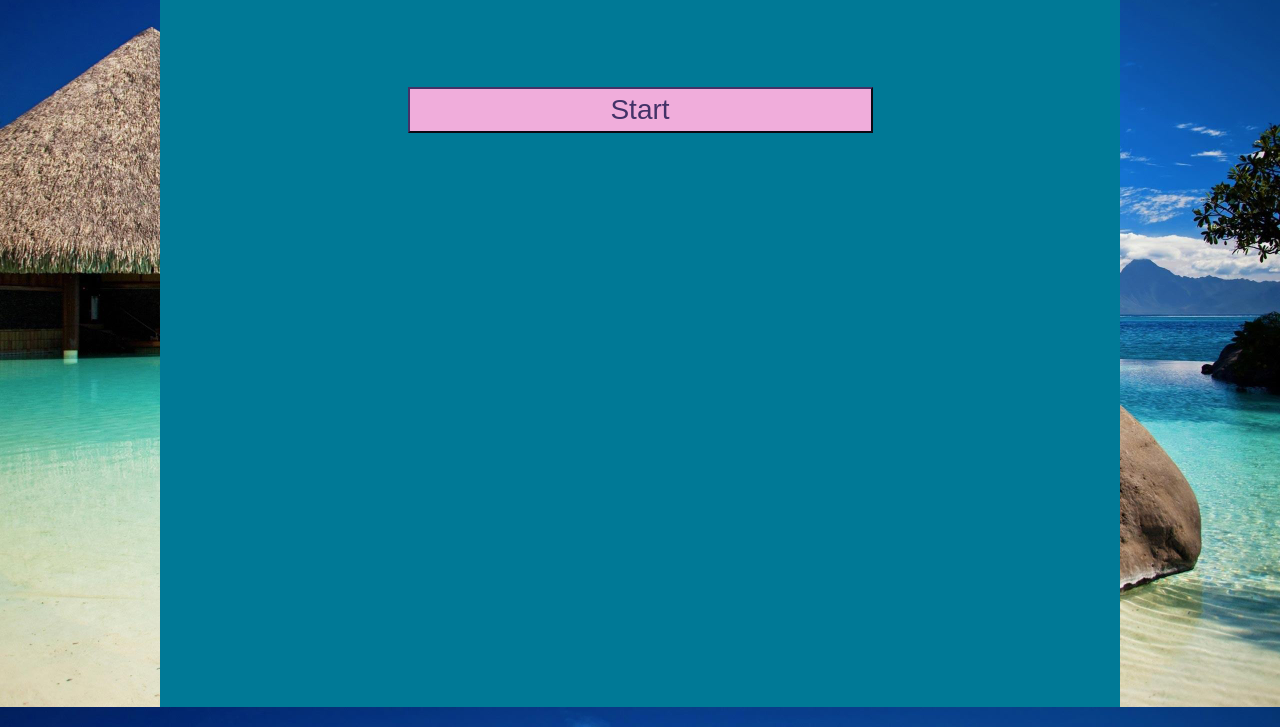
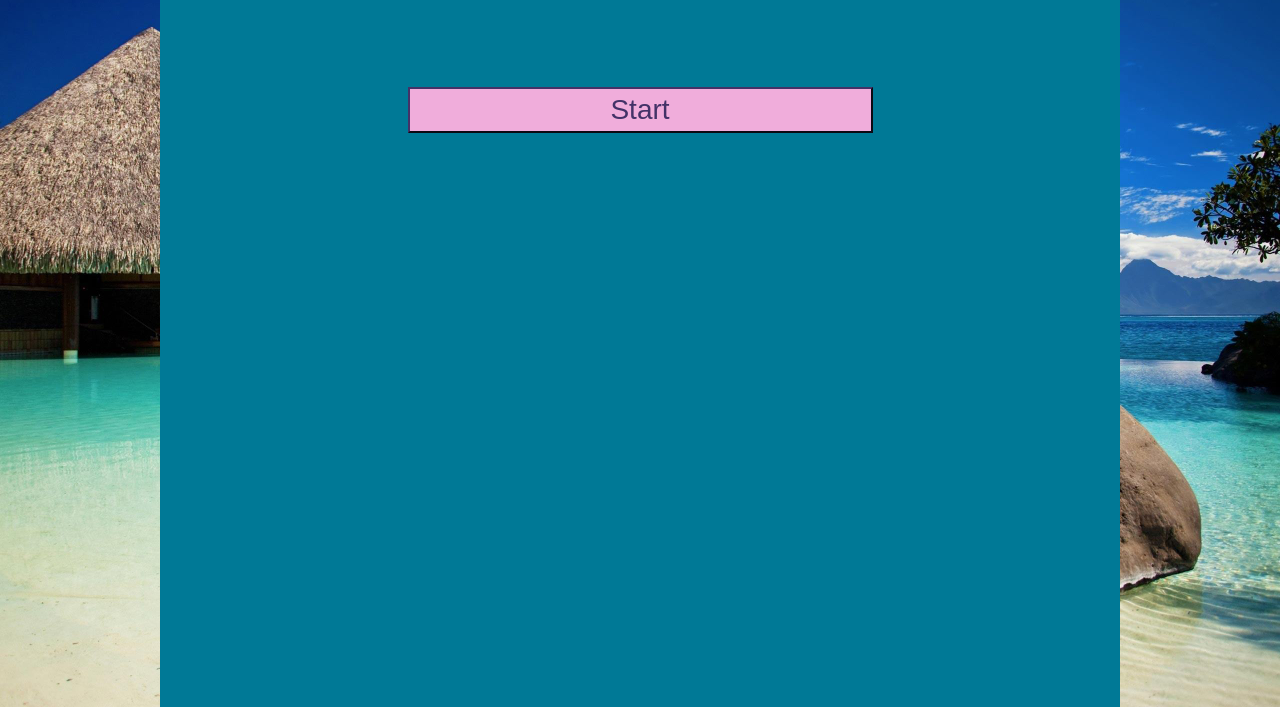
Before and after one commit to lizbeth523/TriviaGame, a plain HTML site: page index.html in a window 1280 px wide. Shown: the part 93-820 px from the top of the page. Drawn offline with nearby package versions, Linux system fonts and the light colour scheme; a web font is replaced by a local one.

Commit message:
update 8/26/17 22:01

```diff
--- a/assets/css/style.css
+++ b/assets/css/style.css
@@ -1,5 +1,6 @@
 body {
 	background-image: url("../images/background.jpg");
+	/*background-repeat: no-repeat;*/
     background-size: cover;
 }
 
@@ -72,7 +73,3 @@ header {
 /*.btn-start:hover, #btn-submit:hover {
 	background-color: rgb(200, 178, 234);
 }*/
-
-.game-div {
-	height: 80vh;
-}
--- a/assets/javascript/app.js
+++ b/assets/javascript/app.js
@@ -1,4 +1,3 @@
-// Start button click handler
 $(document).ready ( function() {
 	var answerIndex;
 	var index;
```
